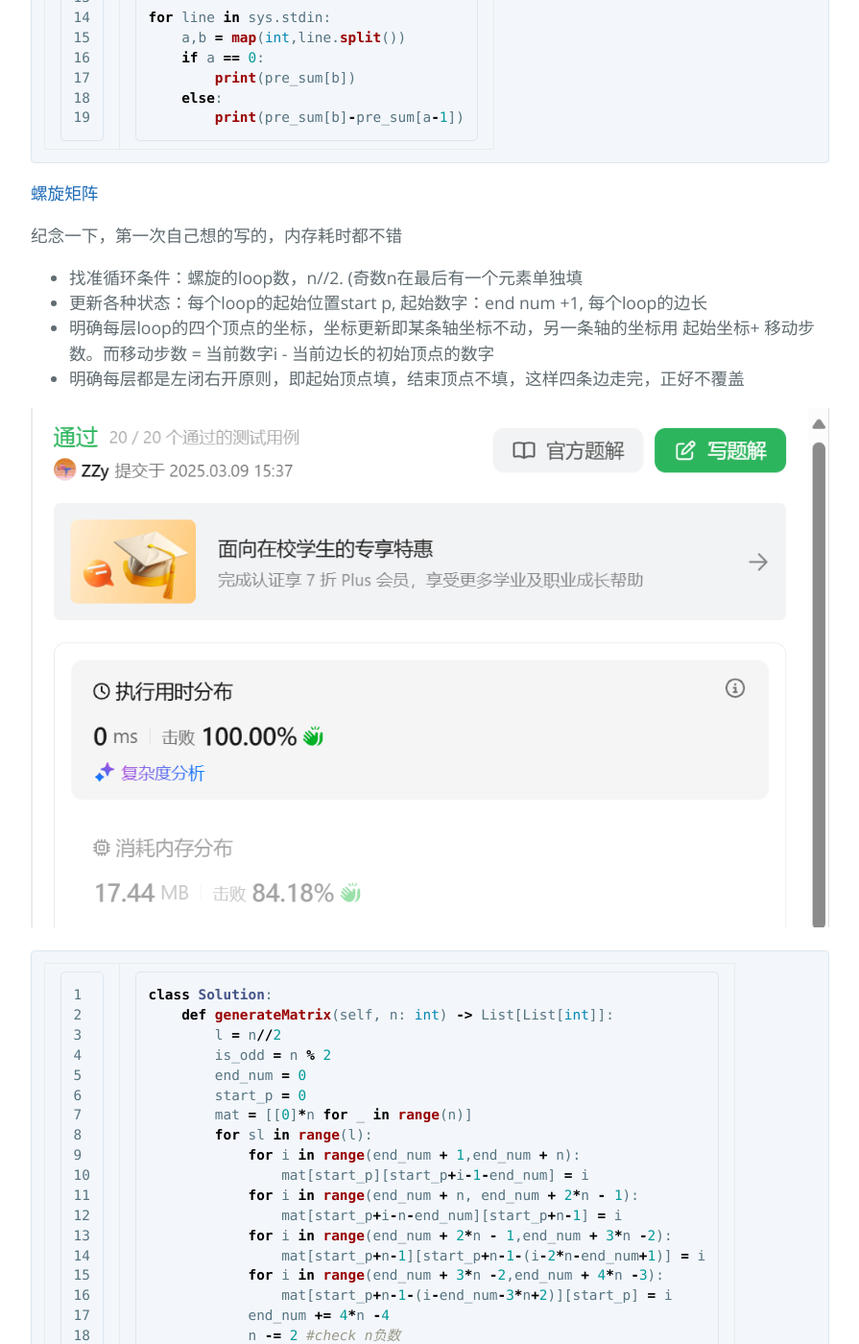
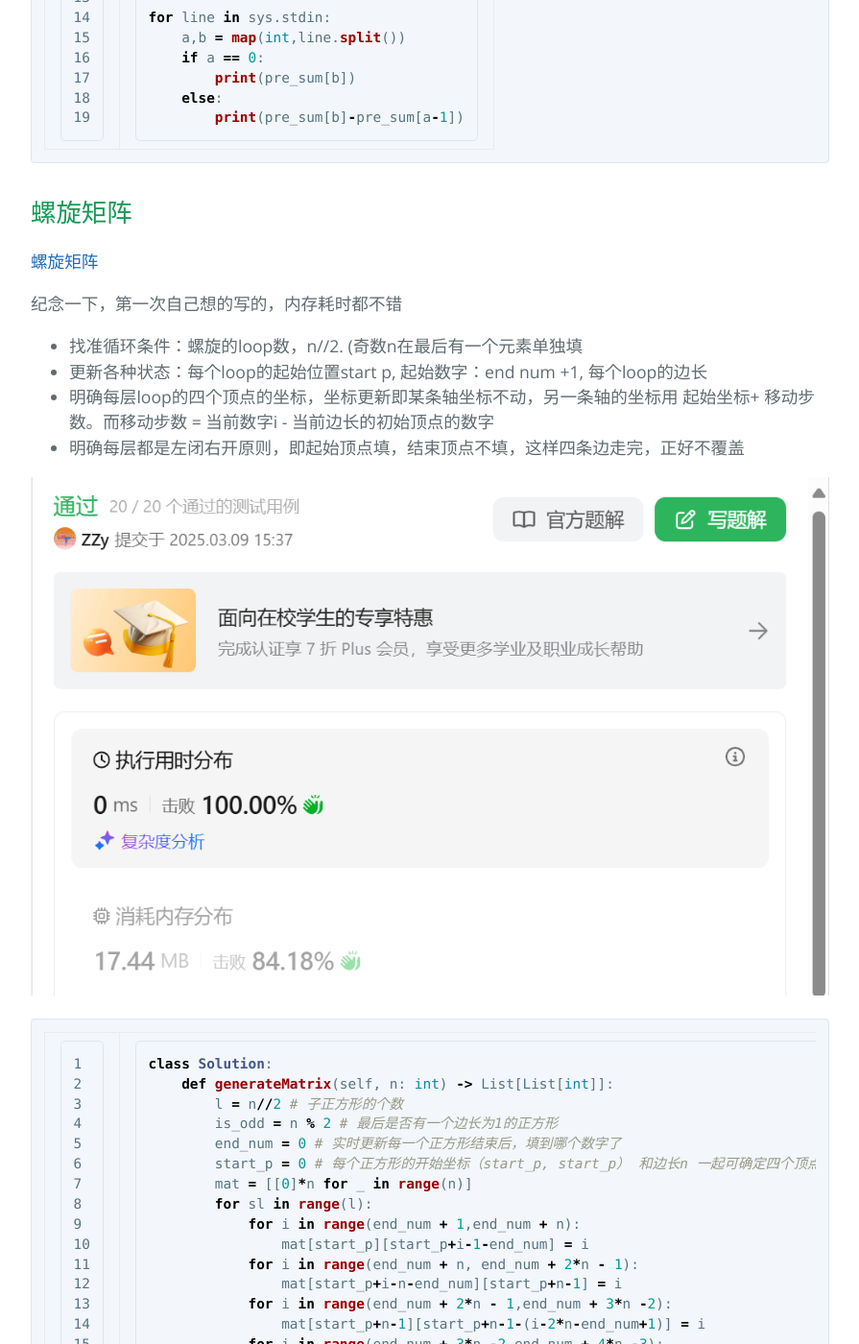
Before and after one commit to Ziyangpig/Note_LeetCode, a Jekyll site: the page built from Ali.md, in a window 1280 px wide and 1400 px high, scrolled down 3807 px. Shown: the whole window at 96% size, without its empty margins (192-1087 px from the left). Built offline with Jekyll 4.4.1, drawn with Linux system fonts in a browser that asks for light colours; our own code applies the rules of GitHub Pages for plain Markdown files; formulas are drawn with MathJax 3.

Commit message:
Update Ali.md

````diff
--- a/Ali.md
+++ b/Ali.md
@@ -133,6 +133,7 @@ for line in sys.stdin:
         print(pre_sum[b]-pre_sum[a-1])
 ```
 
+## 螺旋矩阵
 [螺旋矩阵](https://leetcode.cn/problems/spiral-matrix-ii/)
 
 纪念一下，第一次自己想的写的，内存耗时都不错
@@ -145,10 +146,10 @@ for line in sys.stdin:
 ```python
 class Solution:
     def generateMatrix(self, n: int) -> List[List[int]]:
-        l = n//2
-        is_odd = n % 2
-        end_num = 0
-        start_p = 0
+        l = n//2 # 子正方形的个数
+        is_odd = n % 2 # 最后是否有一个边长为1的正方形
+        end_num = 0 # 实时更新每一个正方形结束后，填到哪个数字了
+        start_p = 0 # 每个正方形的开始坐标（start_p, start_p） 和边长n 一起可确定四个顶点坐标
         mat = [[0]*n for _ in range(n)]
         for sl in range(l):
             for i in range(end_num + 1,end_num + n):
````
